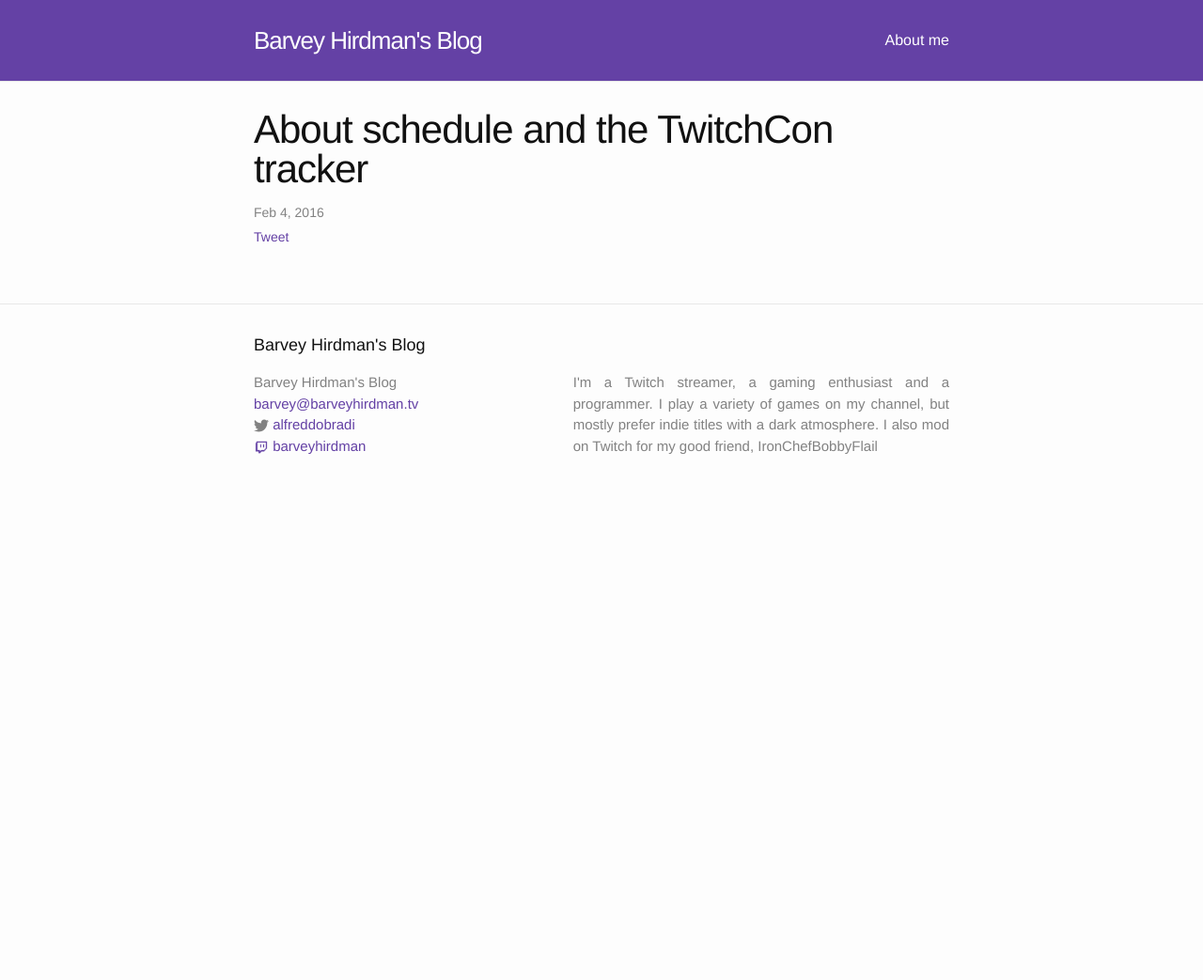
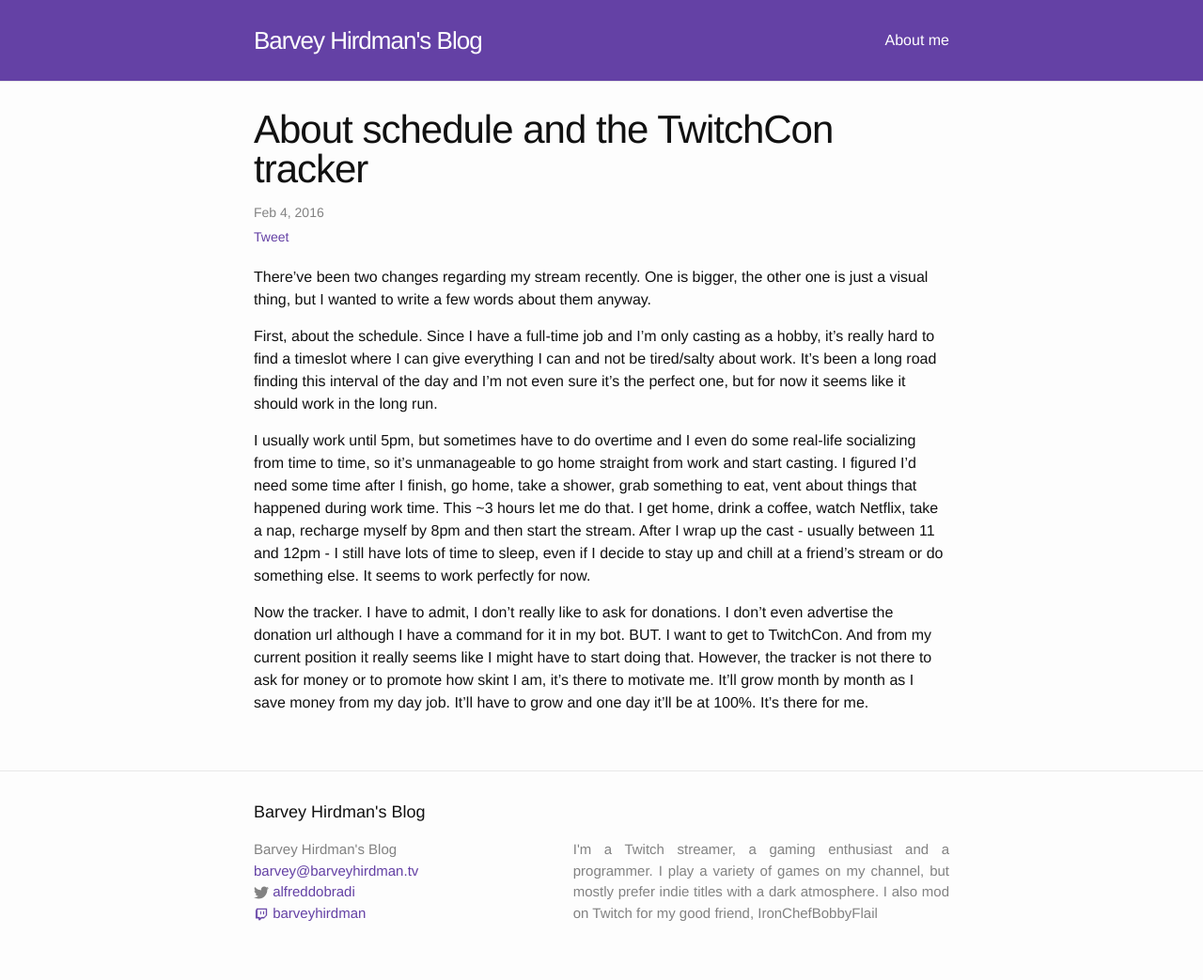
Before and after one commit to AlfredDobradi/blog.barveyhirdman.tv, a Jekyll site: the page built from _posts/2016-02-04-about-schedule-and-the-twitchcon-tracker.markdown, in a window 1280 px wide. Shown: the whole page at 94% size. Built offline with Jekyll 4.4.1, drawn with Linux system fonts in a browser that asks for light colours; Markdown is read by kramdown in place of the engine named in the settings; comment, search, counter and statistics services are not loaded; before the commit the page ends 900 px from its top, so only the background shows below that.

Commit message:
Updated 2016-02-04-about-schedule-and-the-twitchcon-tracker.markdown

```diff
--- a/_posts/2016-02-04-about-schedule-and-the-twitchcon-tracker.markdown
+++ b/_posts/2016-02-04-about-schedule-and-the-twitchcon-tracker.markdown
@@ -1,6 +1,15 @@
 ---
 layout: post
-title:  About schedule and the TwitchCon tracker
-date:   2016-02-04 09:58:20 +0100
-categories:
+title: About schedule and the TwitchCon tracker
+date: "2016-02-04 09:58:20 +0100"
+categories: stream
+published: true
 ---
+
+There've been two changes regarding my stream recently. One is bigger, the other one is just a visual thing, but I wanted to write a few words about them anyway.
+
+First, about the schedule. Since I have a full-time job and I'm only casting as a hobby, it's really hard to find a timeslot where I can give everything I can and not be tired/salty about work. It's been a long road finding this interval of the day and I'm not even sure it's the perfect one, but for now it seems like it should work in the long run.
+
+I usually work until 5pm, but sometimes have to do overtime and I even do some real-life socializing from time to time, so it's unmanageable to go home straight from work and start casting. I figured I'd need some time after I finish, go home, take a shower, grab something to eat, vent about things that happened during work time. This ~3 hours let me do that. I get home, drink a coffee, watch Netflix, take a nap, recharge myself by 8pm and then start the stream. After I wrap up the cast - usually between 11 and 12pm - I still have lots of time to sleep, even if I decide to stay up and chill at a friend's stream or do something else. It seems to work perfectly for now.
+
+Now the tracker. I have to admit, I don't really like to ask for donations. I don't even advertise the donation url although I have a command for it in my bot. BUT. I want to get to TwitchCon. And from my current position it really seems like I might have to start doing that. However, the tracker is not there to ask for money or to promote how skint I am, it's there to motivate me. It'll grow month by month as I save money from my day job. It'll have to grow and one day it'll be at 100%. It's there for me.
```
